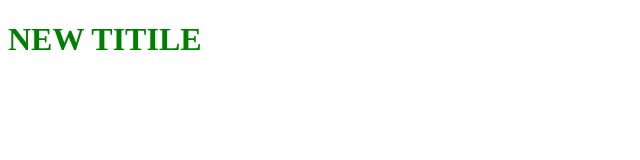
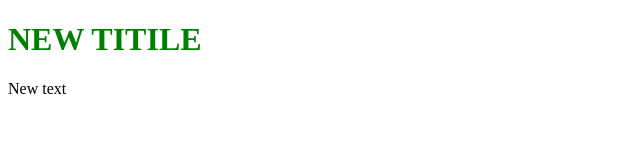
Before and after one commit to gresnn/gitproject, a plain HTML site: page index.html in a window 1280 px wide. Shown: the full height of the page, 0-640 px from the left. Drawn offline with Linux system fonts and the light colour scheme.

Commit message:
3 time commits and added

```diff
--- a/index.html
+++ b/index.html
@@ -8,6 +8,7 @@
 </head>
 <body>
 <h1>NEW TITILE</h1>
+<p>New text</p>
 <script type="text/javascript" src="script.js"></script>
 </body>
 </html>
--- a/script.js
+++ b/script.js
@@ -1 +1,4 @@
 console.log("HELLO!");
+console.log("ALL");
+console.log("World!");
+console.log("WWW");
```
Also changed, not shown: 1 other file.
